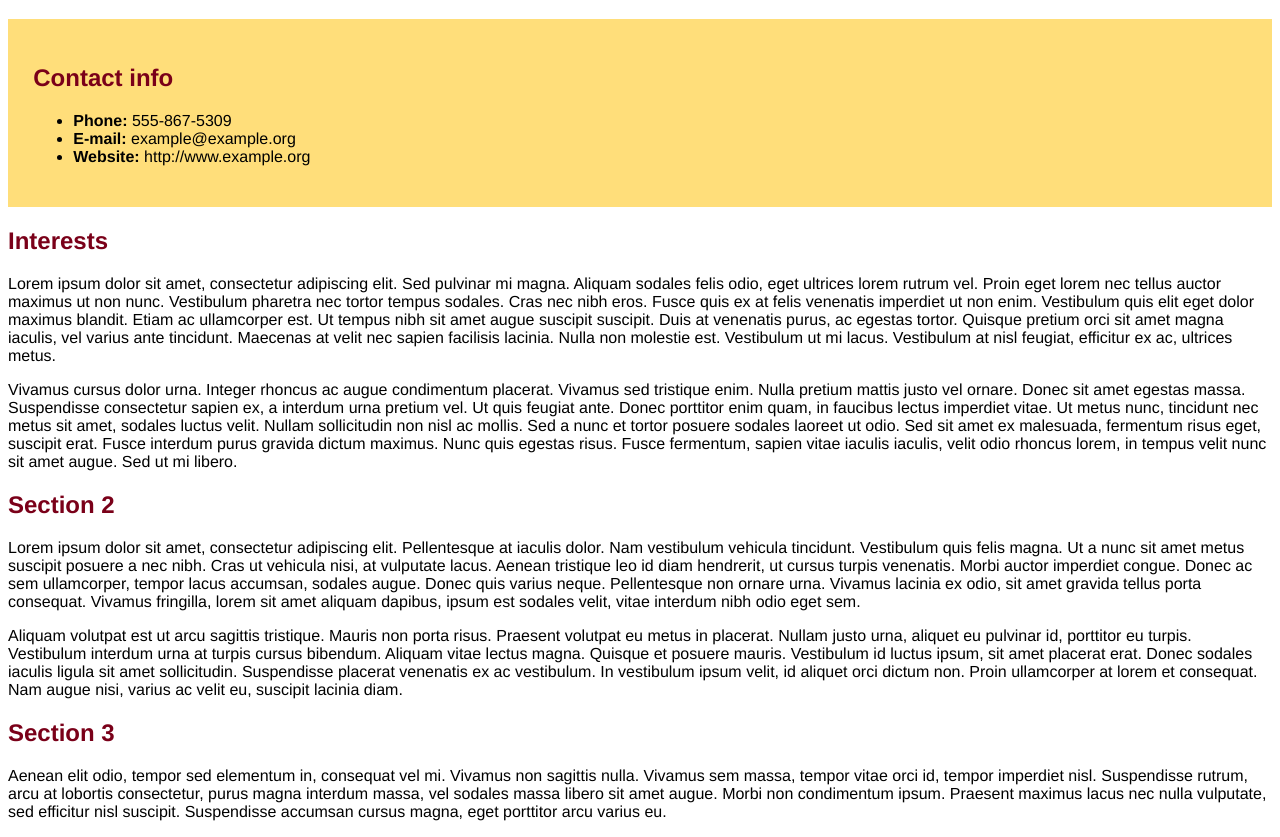
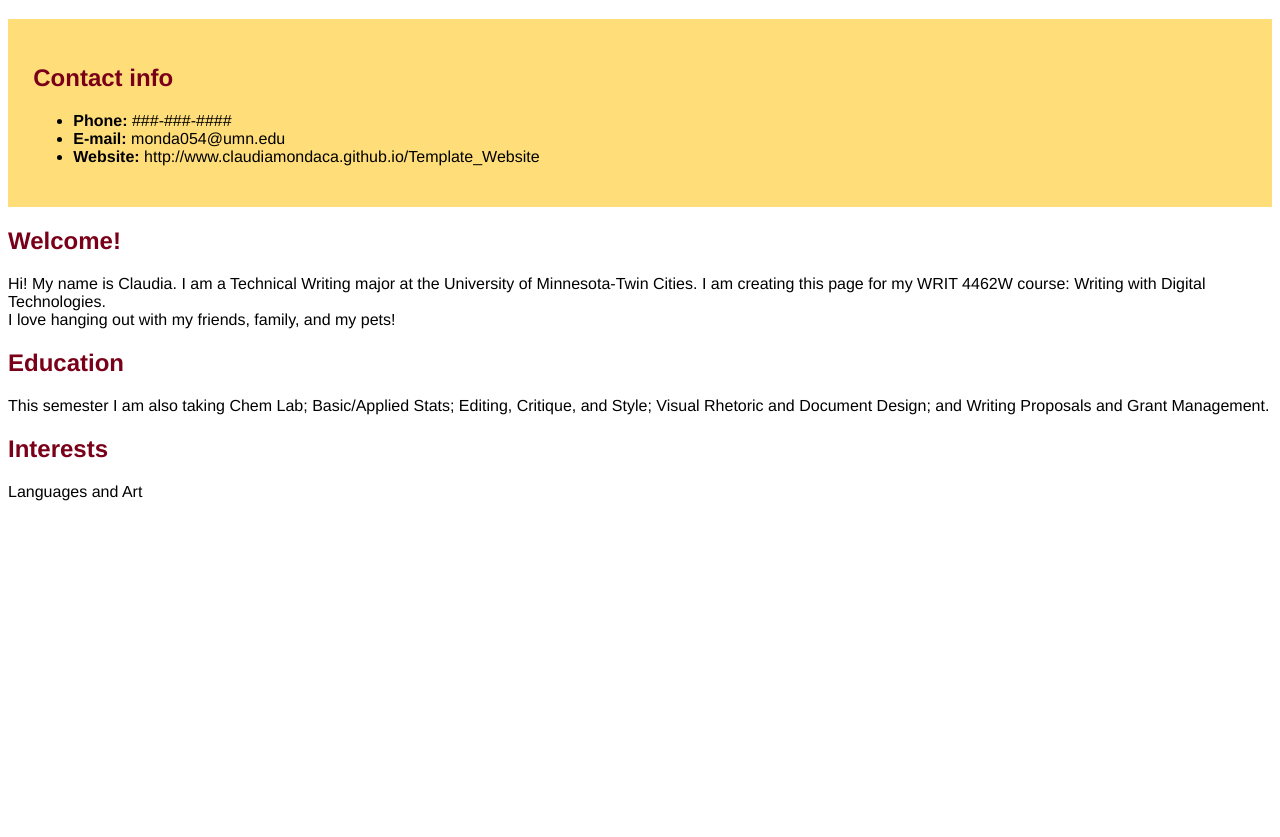
Before and after one commit to ClaudiaMondaca/Template_Website, a plain HTML site: page index.html in a window 1280 px wide. Shown: the part 61-898 px from the top of the page. After the commit the page ends 800 px from the top, so only its background shows below. Drawn offline with Linux system fonts and the light colour scheme.

Commit message:
included the rest of my intro

```diff
--- a/index.html
+++ b/index.html
@@ -11,27 +11,24 @@
 <div id="contact">
 <h2>Contact info</h2>
 <ul>
-  <li><strong>Phone:</strong> 555-867-5309</li>
-  <li><strong>E-mail:</strong> example@example.org</li>
-  <li><strong>Website:</strong> http://www.example.org</li>
+  <li><strong>Phone:</strong> ###-###-####</li>
+  <li><strong>E-mail:</strong> monda054@umn.edu </li>
+  <li><strong>Website:</strong> http://www.claudiamondaca.github.io/Template_Website</li>
 </ul>
 </div>
 
+<h2> Welcome! </h2>
+
+<p> Hi! My name is Claudia. I am a Technical Writing major at the University of Minnesota-Twin Cities. I am creating this page for my WRIT 4462W course: Writing with Digital Technologies. <br>
+I love hanging out with my friends, family, and my pets! </p>
+
+<h2> Education </h2>
+
+<p> This semester I am also taking Chem Lab; Basic/Applied Stats; Editing, Critique, and Style; Visual Rhetoric and Document Design; and Writing Proposals and Grant Management. </p>
+
 <h2> Interests </h2>
 
-<p>Lorem ipsum dolor sit amet, consectetur adipiscing elit. Sed pulvinar mi magna. Aliquam sodales felis odio, eget ultrices lorem rutrum vel. Proin eget lorem nec tellus auctor maximus ut non nunc. Vestibulum pharetra nec tortor tempus sodales. Cras nec nibh eros. Fusce quis ex at felis venenatis imperdiet ut non enim. Vestibulum quis elit eget dolor maximus blandit. Etiam ac ullamcorper est. Ut tempus nibh sit amet augue suscipit suscipit. Duis at venenatis purus, ac egestas tortor. Quisque pretium orci sit amet magna iaculis, vel varius ante tincidunt. Maecenas at velit nec sapien facilisis lacinia. Nulla non molestie est. Vestibulum ut mi lacus. Vestibulum at nisl feugiat, efficitur ex ac, ultrices metus. </p>
-
-<p> Vivamus cursus dolor urna. Integer rhoncus ac augue condimentum placerat. Vivamus sed tristique enim. Nulla pretium mattis justo vel ornare. Donec sit amet egestas massa. Suspendisse consectetur sapien ex, a interdum urna pretium vel. Ut quis feugiat ante. Donec porttitor enim quam, in faucibus lectus imperdiet vitae. Ut metus nunc, tincidunt nec metus sit amet, sodales luctus velit. Nullam sollicitudin non nisl ac mollis. Sed a nunc et tortor posuere sodales laoreet ut odio. Sed sit amet ex malesuada, fermentum risus eget, suscipit erat. Fusce interdum purus gravida dictum maximus. Nunc quis egestas risus. Fusce fermentum, sapien vitae iaculis iaculis, velit odio rhoncus lorem, in tempus velit nunc sit amet augue. Sed ut mi libero.</p>
-
-<h2>Section 2</h2>
-
-<p>Lorem ipsum dolor sit amet, consectetur adipiscing elit. Pellentesque at iaculis dolor. Nam vestibulum vehicula tincidunt. Vestibulum quis felis magna. Ut a nunc sit amet metus suscipit posuere a nec nibh. Cras ut vehicula nisi, at vulputate lacus. Aenean tristique leo id diam hendrerit, ut cursus turpis venenatis. Morbi auctor imperdiet congue. Donec ac sem ullamcorper, tempor lacus accumsan, sodales augue. Donec quis varius neque. Pellentesque non ornare urna. Vivamus lacinia ex odio, sit amet gravida tellus porta consequat. Vivamus fringilla, lorem sit amet aliquam dapibus, ipsum est sodales velit, vitae interdum nibh odio eget sem.</p>
-
-<p>Aliquam volutpat est ut arcu sagittis tristique. Mauris non porta risus. Praesent volutpat eu metus in placerat. Nullam justo urna, aliquet eu pulvinar id, porttitor eu turpis. Vestibulum interdum urna at turpis cursus bibendum. Aliquam vitae lectus magna. Quisque et posuere mauris. Vestibulum id luctus ipsum, sit amet placerat erat. Donec sodales iaculis ligula sit amet sollicitudin. Suspendisse placerat venenatis ex ac vestibulum. In vestibulum ipsum velit, id aliquet orci dictum non. Proin ullamcorper at lorem et consequat. Nam augue nisi, varius ac velit eu, suscipit lacinia diam. </p>
-
-<h2>Section 3</h2>
-
-<p>Aenean elit odio, tempor sed elementum in, consequat vel mi. Vivamus non sagittis nulla. Vivamus sem massa, tempor vitae orci id, tempor imperdiet nisl. Suspendisse rutrum, arcu at lobortis consectetur, purus magna interdum massa, vel sodales massa libero sit amet augue. Morbi non condimentum ipsum. Praesent maximus lacus nec nulla vulputate, sed efficitur nisl suscipit. Suspendisse accumsan cursus magna, eget porttitor arcu varius eu.</p>
+<p> Languages and Art </p>
 
 </body>
 </html>
```
